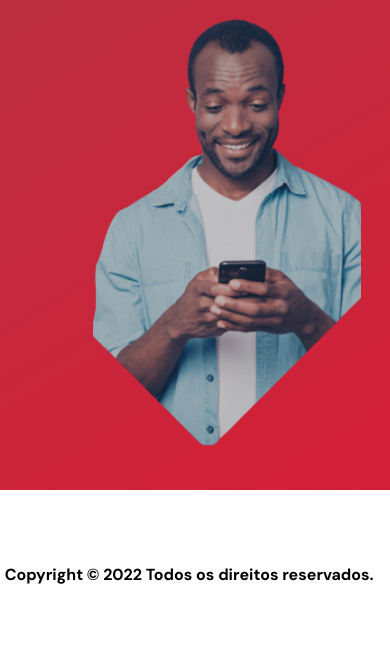
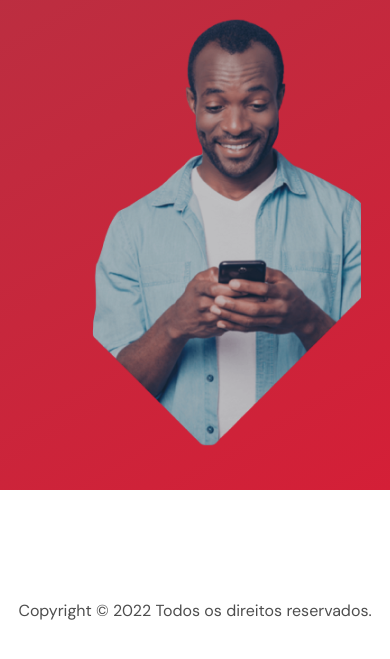
Before and after one commit to joaovirtc/pyBank, a PHP site: page / in a window 390 px wide. Shown: the part 2042-2701 px from the top of the page. Run offline with PHP 8.4, Linux system fonts and the light colour scheme; some libraries are stand-ins or nearby versions.

Commit message:
frontend quase finalizado*falta footer e mensagem de pix enviado

```diff
--- a/assets/css/style.css
+++ b/assets/css/style.css
@@ -472,9 +472,9 @@ footer {
 }
 
 .footer__main p {
-  font-weight: bold;
+  font-weight: lighter;
   padding: 0 0.3rem;
-  color: #000;
+  color: rgba(0, 0, 0, 0.699);
 
 }
 
@@ -554,7 +554,7 @@ footer {
 
 
 
-  /* =================== SECTION APP =============== */
+  /* =================== SECTION APP RESPONSIVE =============== */
 
   .app {
     flex-direction: column;
@@ -590,7 +590,7 @@ footer {
   }
 
 
-  /* =================== SECTION PROMOTION =============== */
+  /* =================== SECTION PROMOTION RESPONSIVE =============== */
 
   .promotion__title {
     font-size: 1.7rem;
@@ -622,7 +622,7 @@ footer {
     font-size: 0.9rem;
   }
 
-  /* ========================== SECTION APP =================== */
+  /* ========================== SECTION APP RESPONSIVE =================== */
 
   .flex {
     column-gap: 1rem;
@@ -635,7 +635,7 @@ footer {
   }
 
 
-  /* ========================== SECTION PROMOTION =================== */
+  /* ========================== SECTION PROMOTION RESPONSIVE =================== */
 
   .promotion {
     flex-direction: column;
@@ -665,9 +665,9 @@ footer {
   }
 
 
-
-  .footer__main {
-    width: 100%;
-  }
+.footer__main{
+  flex-direction: column;
+  justify-content: space-around;
+}
 
 }
--- a/assets/js/scrollReveal.js
+++ b/assets/js/scrollReveal.js
@@ -1,5 +1,5 @@
 const sr = ScrollReveal({
-  origin: "bottom",
+  origin: "top",
   distance: "60px",
   duration: "2500",
 });
--- a/index.html
+++ b/index.html
@@ -131,7 +131,11 @@
     <!--=============== FOOTER ===============-->
     <footer>
         <div class="footer__main">
-            <p>Copyright © 2022 Todos os direitos reservados.</p>
+            <div>
+            </div>
+            <div>
+                <p>Copyright © 2022 Todos os direitos reservados.</p>
+            </div>
         </div>
     </footer>
 
```
Also changed, not shown: pages/user/index.html (+16 -1 lines).
